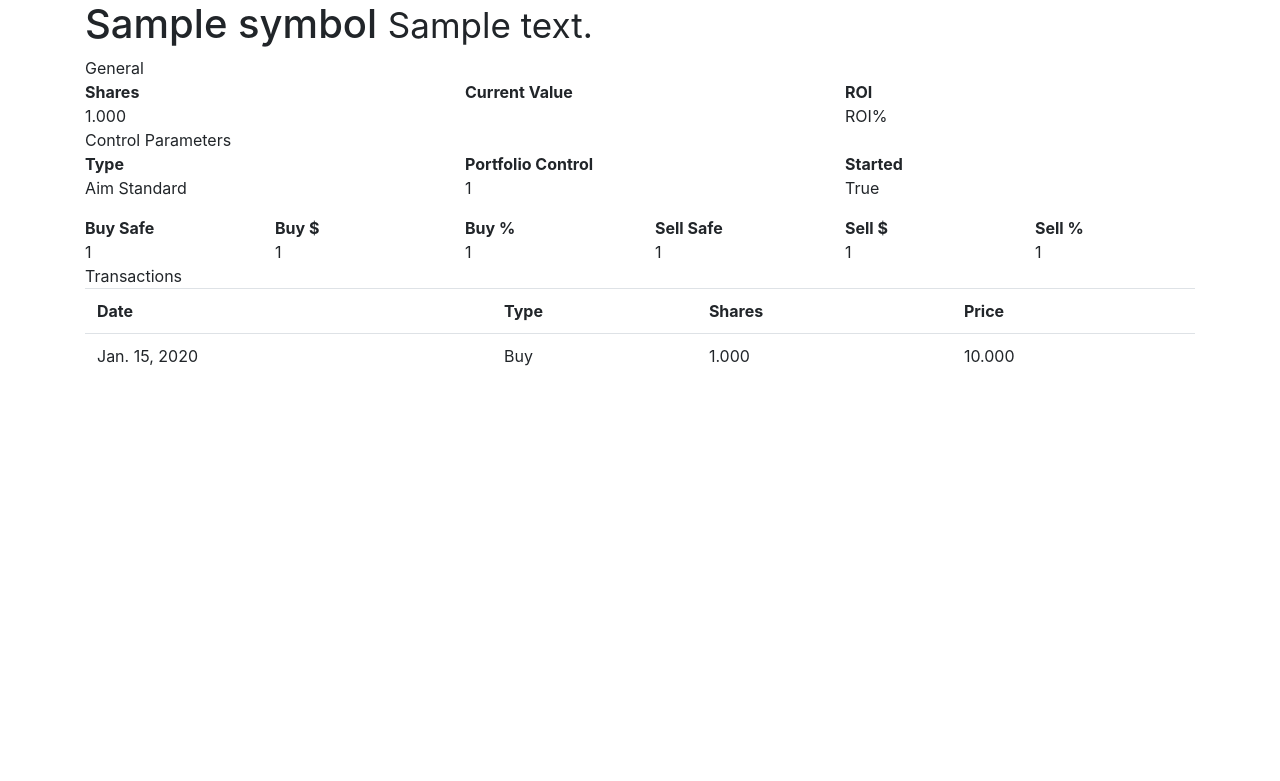
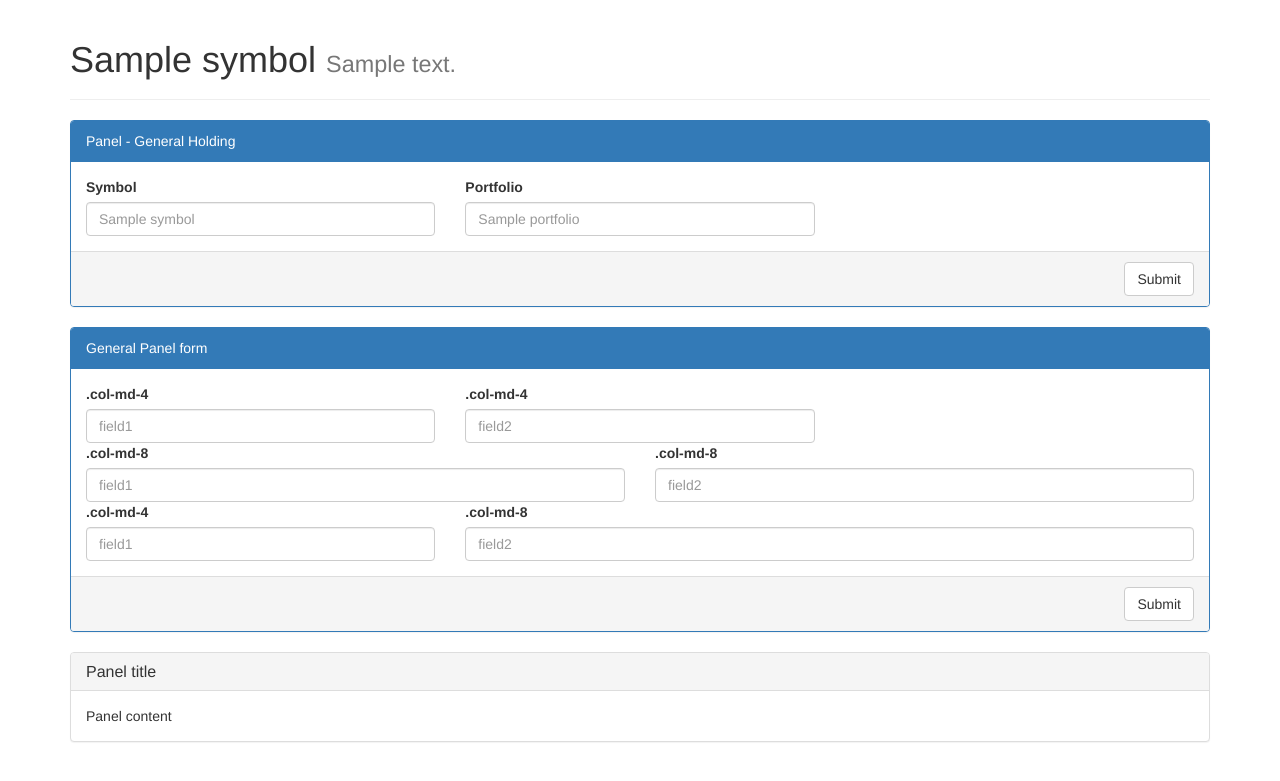
Before and after one commit to jfmatth/AIM, a Django app: page /aim/holding/1/ in a window 1280 px wide. Shown: the top 781 px of the page. Run offline with Django 3.2, Linux system fonts and the light colour scheme; a user stored in the database is signed in; tables that the repository leaves empty hold one stand-in row (values such as "Sample post"); parts of the project's set-up code (start-up, migrations or seed data) failed here and were passed over; some libraries are stand-ins or nearby versions.

Commit message:
working on the panel forms

```diff
--- a/aim/models.py
+++ b/aim/models.py
@@ -67,6 +67,7 @@ class Portfolio(models.Model):
 class Holding(models.Model):
     portfolio    = models.ForeignKey(Portfolio)
     symbol       = models.ForeignKey(Symbol)
+    reason       = models.CharField(max_length=50, blank=True)
     currentalert = models.OneToOneField('HoldingAlert',
                                         related_name="alertholding",
                                         blank=True, null=True,
--- a/aim/urls.py
+++ b/aim/urls.py
@@ -3,7 +3,7 @@
 from django.conf.urls.defaults import *
 from django.contrib.auth.decorators import login_required
 
-from aim.views import MainView, PortfolioUpdate, PortfolioCreate, HoldingCreate, TransactionCreate
+from aim.views import MainView, PortfolioUpdate, PortfolioCreate, HoldingCreateView, TransactionCreate
 from aim.views import HoldingView
 
 urlpatterns = patterns('',
@@ -22,10 +22,10 @@ urlpatterns = patterns('',
 
     # Holding URL's
     url(r'^holding/add/(?P<portid>\d+)/$',
-        login_required(HoldingCreate.as_view()),
+        login_required(HoldingCreateView.as_view()),
         name = "holding_add"),
     url(r'^holding/add/$',
-        login_required(HoldingCreate.as_view()),
+        login_required(HoldingCreateView.as_view()),
         name = "holding_addplain"),
     url(r'^holding/(?P<pk>\d+)/$',
         login_required(HoldingView.as_view()),
--- a/aim/views.py
+++ b/aim/views.py
@@ -5,7 +5,7 @@ from django import forms
 from django.views.generic.edit import CreateView, UpdateView
 from django.core.exceptions import ObjectDoesNotExist
 
-from aim.models import Portfolio, Holding, Symbol, Transaction
+from aim.models import Portfolio, Holding, Symbol, Transaction, AimBase
 
 #===============================================================================
 # MainView for /aim
@@ -21,11 +21,24 @@ class MainView(ListView):
         return Portfolio.objects.filter(owner=self.request.user)
 
 
+
+
+class ControlForm(forms.ModelForm):
+    class Meta:
+        model = AimBase
+        fields = ('started', 'control',)
+
 # Detail view for Holding
 class HoldingView(DetailView):
 
     template_name = "aim/HoldingView.html"
     queryset = Holding.objects.all()
+
+    def get_context_data(self, **kwargs):
+        context = super(HoldingView, self).get_context_data(**kwargs)
+        context['controlform']  = ControlForm(instance=self.get_object().controller)
+
+        return context
 
 #===============================================================================
 # Portofolio's
@@ -102,7 +115,7 @@ class HoldingForm(forms.ModelForm):
         model = Holding
         fields = ('symbol', 'portfolio' )
 
-class HoldingCreate(CreateView):
+class HoldingCreateView(CreateView):
     model = Holding
     form_class = HoldingForm
     success_url = "/aim/"
@@ -112,7 +125,7 @@ class HoldingCreate(CreateView):
         self.initial.update( {'user' : self.request.user} )
         self.initial.update( {'portid' : self.kwargs.get("portid", None) })
 
-        return super(HoldingCreate,self).get_initial()
+        return super(HoldingCreateView,self).get_initial()
 
 
 #===============================================================================
--- a/aimWeb/templates/aim/HoldingView.html
+++ b/aimWeb/templates/aim/HoldingView.html
@@ -8,84 +8,83 @@
 	</h1>
 </div>
 
+<form role="form">
 	<div class="panel panel-primary">
-	<div class="panel-heading">
-	  General
-	</div>
-
+		<div class="panel-heading">Panel - General Holding</div>
 		<div class="panel-body">
 				<div class="row">
-			<div class="col-md-4"><strong>Shares</strong></div>
-			<div class="col-md-4"><strong>Current Value</strong></div>
-			<div class="col-md-4"><strong>ROI </strong></div>
+					<div class="col-md-4">
+							<label>Symbol</label>
+							<input class="form-control" id="symbol" placeholder="{{object.symbol}}">
 					</div>
-		<div class="row">
-			<div class="col-md-4"> {{object.shares}} </div>
-			<div class="col-md-4"> {{object.value}} </div>
-			<div class="col-md-4">ROI%</div>
+					<div class="col-md-4">
+							<label>Portfolio</label>
+							<input class="form-control" id="portfolio" placeholder="{{object.portfolio}}">
 					</div>
 				</div>
 		</div>
+		<div class="panel-footer">
+					  <button type="submit" class="btn btn-default pull-right">Submit</button>
+					  <div class="clearfix"></div>
+		</div>
+	</div>
+</form>
 
+
+<form role="form">
 	<div class="panel panel-primary">
-	<div class="panel-heading">
-	  Control Parameters
-	</div>
-
+		<div class="panel-heading">General Panel form</div>
 		<div class="panel-body">
 				<div class="row">
-			<div class="col-md-4"><strong>Type</strong></div>
-			<div class="col-md-4"><strong>Portfolio Control</strong></div>
-			<div class="col-md-4"><strong>Started</strong></div>
+					<div class="col-md-4">
+							<label>.col-md-4</label>
+							<input class="form-control" id="field1" placeholder="field1">
 					</div>
-
-		<div class="row">
-			<div class="col-md-4">Aim Standard</div>
-			<div class="col-md-4">{{object.controller.control}}</div>
-			<div class="col-md-4">{{object.controller.started}}</div>
+					<div class="col-md-4">
+							<label>.col-md-4</label>
+							<input class="form-control" id="field2" placeholder="field2">
 					</div>
-		<p>
-		<div class="row">
-			<div class="col-md-2"><strong>Buy Safe</strong></div>
-			<div class="col-md-2"><strong>Buy $</strong></div>
-			<div class="col-md-2"><strong>Buy %</strong></div>
-			<div class="col-md-2"><strong>Sell Safe</strong></div>
-			<div class="col-md-2"><strong>Sell $</strong></div>
-			<div class="col-md-2"><strong>Sell %</strong></div>
 				</div>
 				<div class="row">
-			<div class="col-md-2">{{object.controller.buysafe}}</div>
-			<div class="col-md-2">{{object.controller.buymin}}</div>
-			<div class="col-md-2">{{object.controller.buyperc}}</div>
-			<div class="col-md-2">{{object.controller.sellsafe}}</div>
-			<div class="col-md-2">{{object.controller.sellmin}}</div>
-			<div class="col-md-2">{{object.controller.sellperc}}</div>
+					<div class="col-md-6">
+							<label>.col-md-8</label>
+							<input class="form-control" id="field1" placeholder="field1">
+					</div>
+					<div class="col-md-6">
+							<label>.col-md-8</label>
+							<input class="form-control" id="field2" placeholder="field2">
+					</div>
+				</div>
+				<div class="row">
+					<div class="col-md-4">
+							<label>.col-md-4</label>
+							<input class="form-control" id="field1" placeholder="field1">
+					</div>
+					<div class="col-md-8">
+							<label>.col-md-8</label>
+							<input class="form-control" id="field2" placeholder="field2">
 					</div>
 				</div>
 
 		</div>
+		<div class="panel-footer">
+			  <button type="submit" class="btn btn-default pull-right">Submit</button>
+			  <div class="clearfix"></div>
+		</div>
+	</div>
+</form>
 
-<div class="panel panel-primary">
+
+
+<div class="panel panel-default">
   <div class="panel-heading">
-	  Transactions
+    <h3 class="panel-title">Panel title</h3>
+  </div>
+  <div class="panel-body">
+    Panel content
+  </div>
 </div>
 
-	<div class="panel-body"></div>
-	<table class="table">
-		<tr>
-			<th>Date</th>
-			<th>Type</th>
-			<th>Shares</th>
-			<th>Price</th>
-		</tr>
-		<tr>{% for t in object.transaction_set.all|dictsort:"date" %}
-			<td>{{t.date}}</td>
-			<td>{{t.type}}</td>
-			<td>{{t.shares}}</td>
-			<td>{{t.price}}</td>
-		</tr>{% endfor %}
-		</div>
-	</table>
-</div>
+
 
 {% endblock %}
```
Also changed, not shown: 1 other file. Lines whose indentation alone changed are shown as unchanged.
